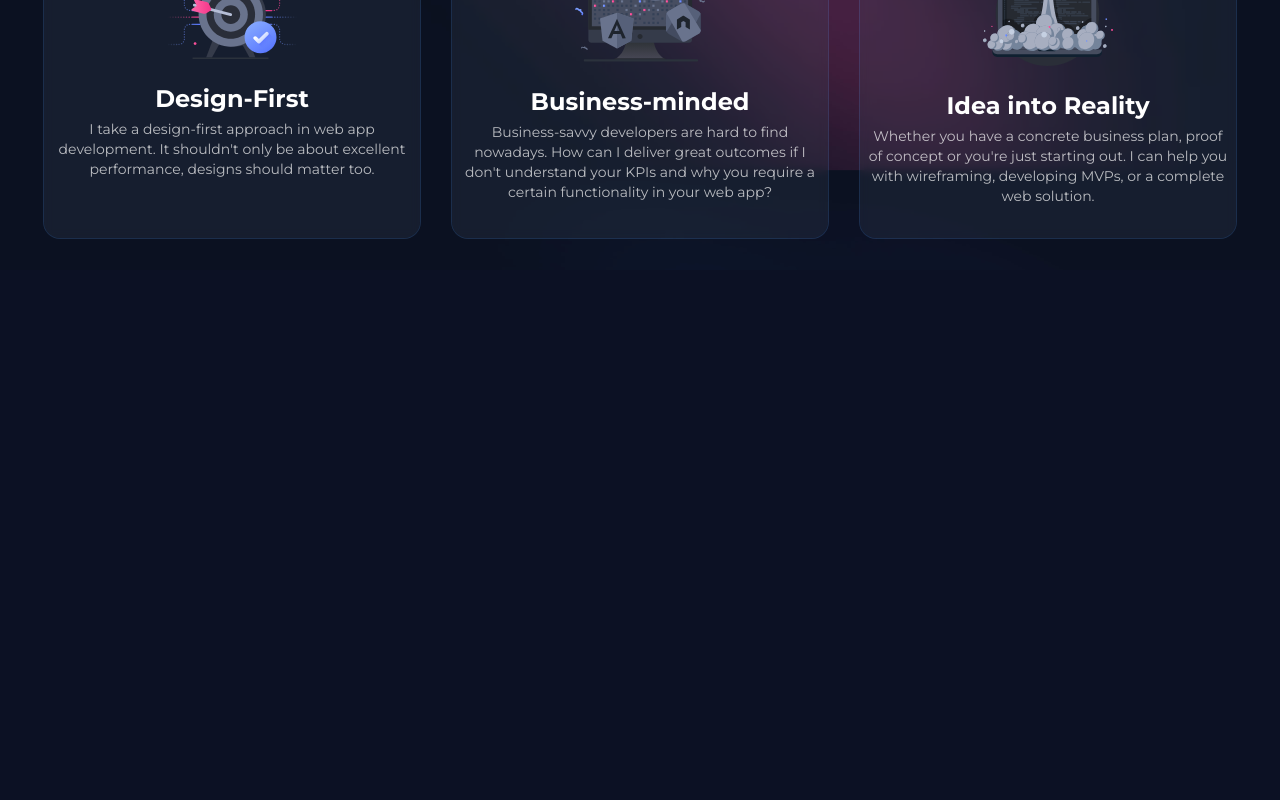
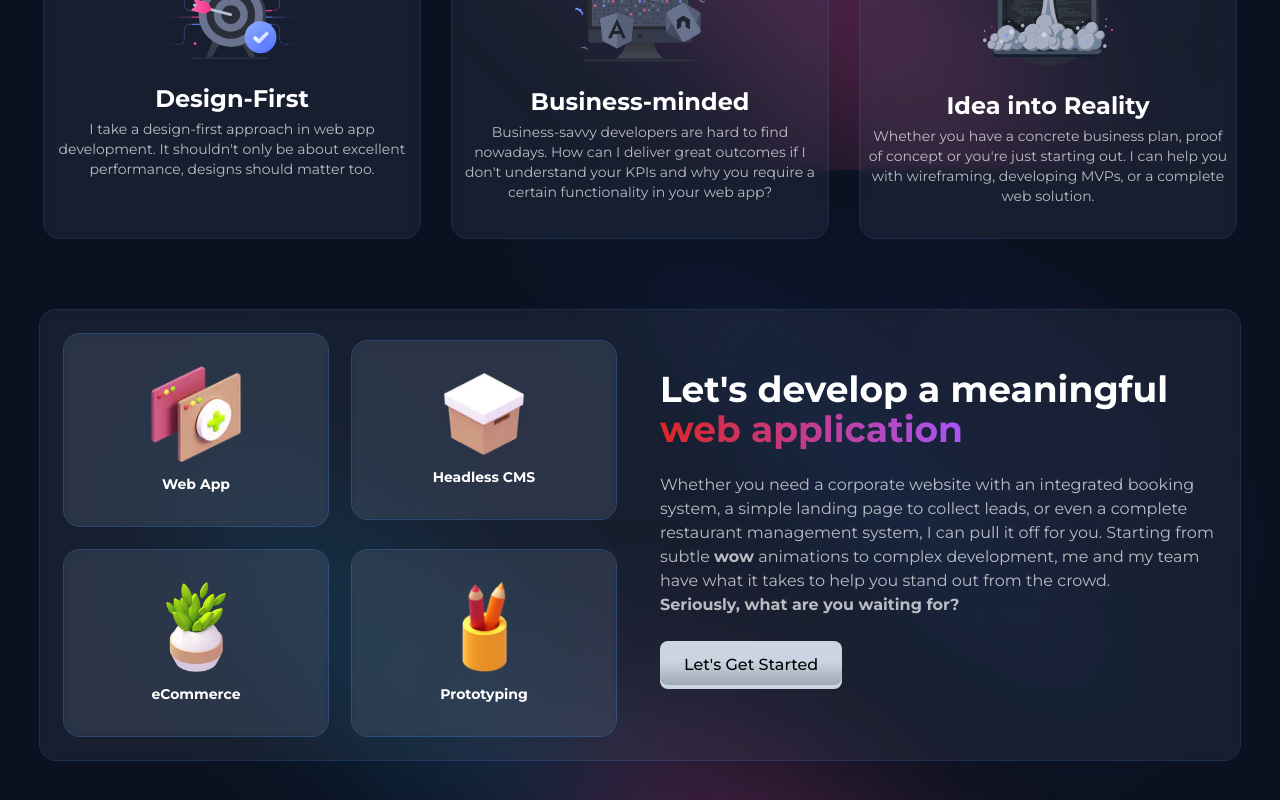
Before and after one commit to showrove-roy/next_js_portfolio-, a Next.js app: page / in a window 1280 px wide. Shown: the part 794-1594 px from the top of the page. Before the commit the page ends 1064 px from the top, so only its background shows below. Built offline with nearby package versions, Linux system fonts and the light colour scheme.

Commit message:
description added

```diff
--- /dev/null
+++ b/src/app/Components/ServiceCategory/ServiceCategory.js
@@ -0,0 +1,63 @@
+import Image from "next/image";
+
+export default function ServiceCategory() {
+  return (
+    <section className='py-10'>
+      <div className='grid-cols-2 bg-slate-600/20 ring-1 ring-blue-400/20 rounded-2xl lg:grid backdrop-blur-sm'>
+        <div className='grid items-center grid-cols-2 gap-6 font-medium text-center text-white services lg:m-6'>
+          <div className='px-5 py-8 bg-slate-600/30 ring-1 ring-blue-400/30 text-center backdrop-blur-sm rounded-2xl duration-200 hover:scale-105 hover:ring-white'>
+            <div className='pb-3 flex justify-center'>
+              <Image src='/web.webp' width={90} height={90} />
+            </div>
+            <h4 className='text-sm font-bold'>Web App</h4>
+          </div>
+          <div className='px-5 py-8 bg-slate-600/30 ring-1 ring-blue-400/30 text-center backdrop-blur-sm rounded-2xl duration-200 hover:scale-105 hover:ring-white'>
+            <div className='pb-3 flex justify-center'>
+              <Image src='/ecommerce.webp' width={80} height={80} />
+            </div>
+            <h4 className='text-sm font-bold'>Headless CMS</h4>
+          </div>
+          <div className='px-5 py-8 bg-slate-600/30 ring-1 ring-blue-400/30 text-center backdrop-blur-sm rounded-2xl duration-200 hover:scale-105 hover:ring-white'>
+            <div className='pb-3 flex justify-center'>
+              <Image src='/custom.webp' width={60} height={60} />
+            </div>
+            <h4 className='text-sm font-bold'>eCommerce</h4>
+          </div>
+          <div className='px-5 py-8 bg-slate-600/30 ring-1 ring-blue-400/30 text-center backdrop-blur-sm rounded-2xl duration-200 hover:scale-105 hover:ring-white'>
+            <div className='pb-3 flex justify-center'>
+              <Image src='/uiux.webp' width={45} height={45} />
+            </div>
+            <h4 className='text-sm font-bold'>Prototyping</h4>
+          </div>
+        </div>
+
+        <div className='flex flex-col items-center justify-center p-5 pb-8 space-y-6 text-center md:items-start lg:text-left'>
+          <h1 className='text-3xl font-bold text-white lg:text-4xl title'>
+            Let{"'"}s develop a meaningful{" "}
+            <span className='mt-0 text-transparent md:mt-5 bg-clip-text bg-gradient-to-r from-red-600 to-purple-500'>
+              web application
+            </span>
+          </h1>
+          <p className='text-white/70'>
+            Whether you need a corporate website with an integrated booking
+            system, a simple landing page to collect leads, or even a complete
+            restaurant management system, I can pull it off for you. Starting
+            from subtle <strong>wow</strong> animations to complex development,
+            me and my team have what it takes to help you stand out from the
+            crowd.
+            <span className='block font-bold'>
+              Seriously, what are you waiting for?
+            </span>
+          </p>
+          <div className='mx-auto lg:mx-0'>
+            <button className='cursor-pointer relative inline-flex items-center justify-center overflow-hidden  font-medium  rounded-lg group px-6 py-3 hover:text-white bg-slate-300 text-black'>
+              <span className='absolute w-0 h-0 transition-all duration-500 ease-out bg-emerald-600 rounded-full group-hover:w-56 group-hover:h-56'></span>
+              <span className='absolute inset-0 w-full h-full -mt-1 rounded-lg opacity-30 bg-gradient-to-b from-transparent via-transparent to-gray-700'></span>
+              <span className='relative'>Let{"'"}s Get Started</span>
+            </button>
+          </div>
+        </div>
+      </div>
+    </section>
+  );
+}
--- a/src/app/page.js
+++ b/src/app/page.js
@@ -1,13 +1,15 @@
 import HeroSection from "./Components/HeroSection/HeroSection";
 import Service from "./Components/Service/Service";
+import ServiceCategory from "./Components/ServiceCategory/ServiceCategory";
 
 export default function page() {
   return (
     <>
-     <main className="maxW">
-     <HeroSection />
-      <Service/>
-     </main>
+      <main className='maxW'>
+        <HeroSection />
+        <Service />
+        <ServiceCategory />
+      </main>
     </>
   );
 }
```
